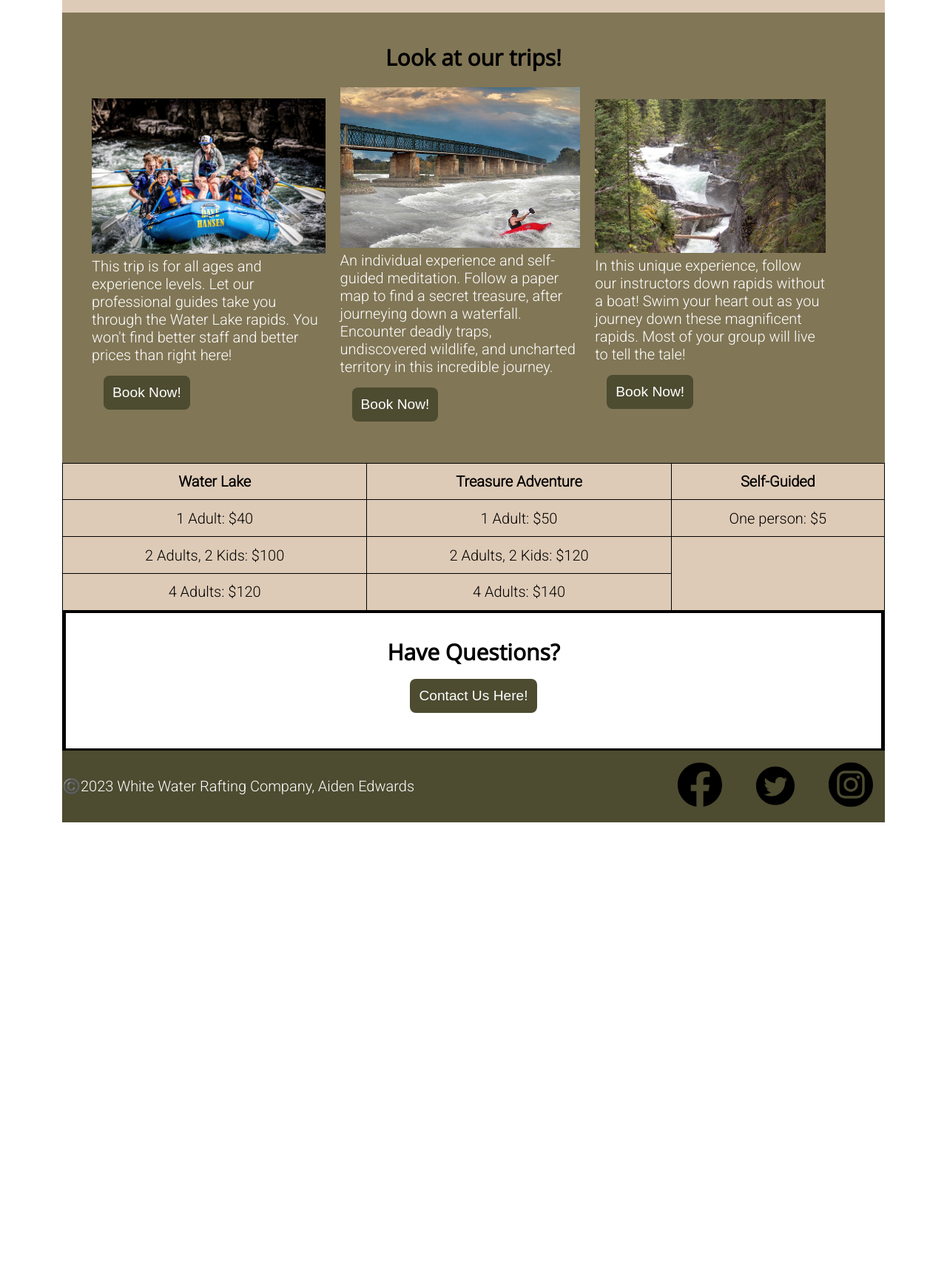
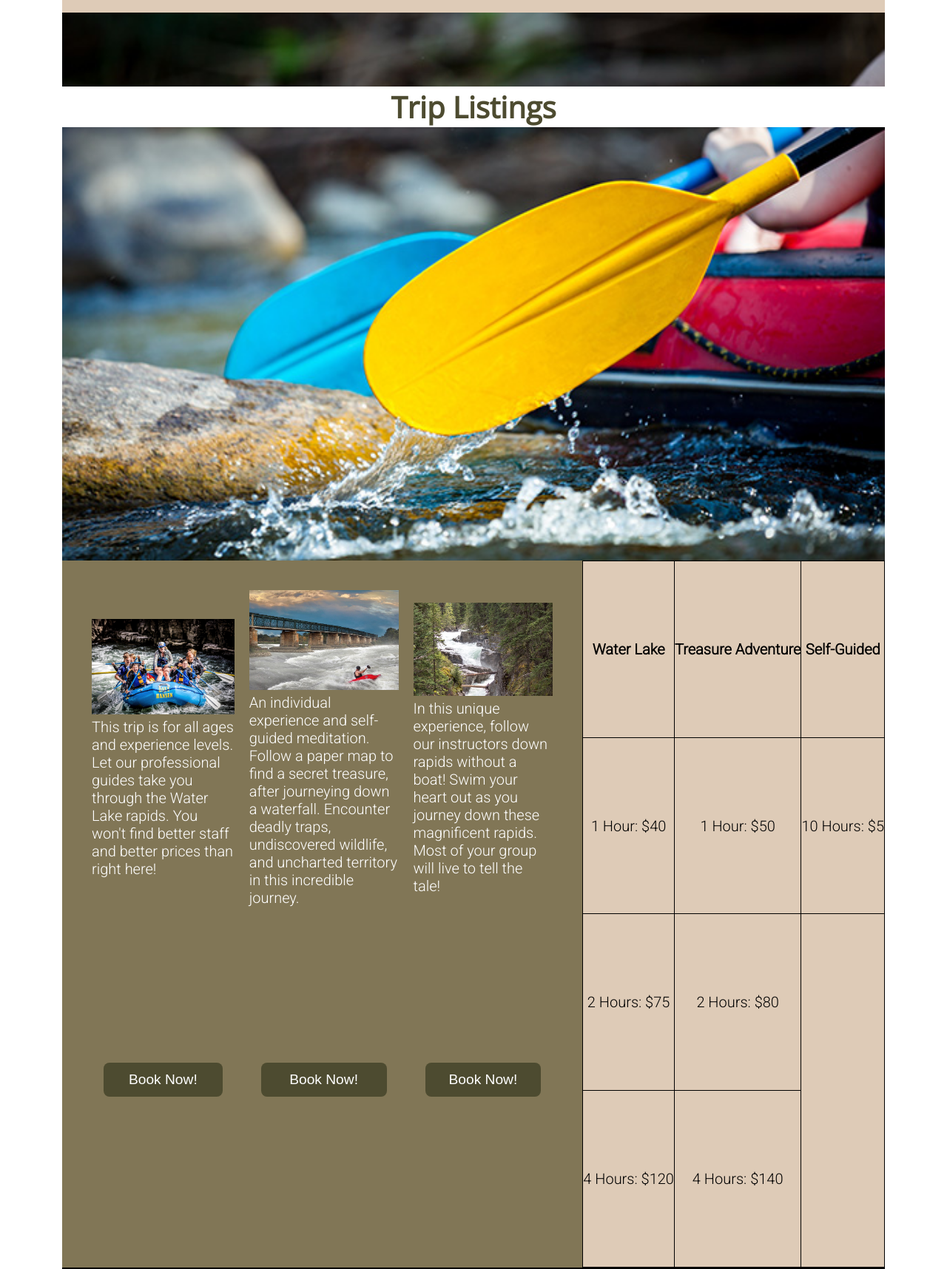
Before and after one commit to TicTacToe333/wdd130, a plain HTML site: page wwr/trips.html in a window 1280 px wide. Shown: the part 292-2008 px from the top of the page at 74% size. Before the commit the page ends 1424 px from the top, so only its background shows below. Drawn offline with nearby package versions, Linux system fonts and the light colour scheme.

Commit message:
Finished Project

```diff
--- a/wwr/styles/rafting.css
+++ b/wwr/styles/rafting.css
@@ -38,6 +38,7 @@ body {
     }
 
 header {
+    font-size:30px;
     padding: 20px;
     background-color: var(--accent1-color);
     display:grid;
@@ -52,7 +53,7 @@ a {
 }
 /*Might need to fix this later. Find a better way for h2 to span the whole row*/
 h2{
-    grid-column: span 5 ;
+    grid-column: span 5;
     text-align:center;
     color: var(--accent3-color);
 }
@@ -164,16 +165,17 @@ table, td, th {
     border: 1px solid;
   }
 
-  table {
-    height:200px;
+table {
+    height:auto;
     text-align:center;
     width: 100%;
     border-collapse: collapse;
     color: var(--accent3-color);
     background-color: var(--accent1-color);
-  }
+}
 
 .redirect{
+    background-color: var(--accent2-color);
     display:flex;
     flex-direction: column;
     align-items: center;
@@ -182,5 +184,29 @@ table, td, th {
     border-right:5px solid var(--accent3-color);
     border-top:3px solid var(--accent3-color);
     border-bottom:3px solid var(--accent3-color);
+    grid-column:span 3;
 
 }
+
+.double-column{
+    display:grid;
+    grid-template-columns: auto auto;
+    grid-template-rows: auto auto;
+}
+
+.blog{
+    color: var(--accent3-color);
+    background-color: var(--accent1-color);
+    padding:20px;
+}
+
+.trips{
+    grid-template-columns: auto auto auto;
+    grid-template-rows: 1fr 1fr;
+}
+
+.book-now{
+    display:flex;
+    flex-direction: row;
+    justify-content: space-between;
+}
--- a/wwr/trips.html
+++ b/wwr/trips.html
@@ -18,8 +18,12 @@
         <a href="contact.html"><b>Contact</b></a>
     </header>
     <main>
-        <section>
-            <h2>Look at our trips!</h2>
+        <div class="hero">
+            <img src="images/wwr1.jpg" alt="Trip Page">
+            <h1>Trip Listings</h1>
+        </div>
+        <div class="double-column">
+            <section class="trips">
                 <figure>
                     <img src="images/trip1.jpg" alt="White Water Rafting Trip Example 1">
                     <figcaption>
@@ -27,7 +31,6 @@
                         professional guides take you through the Water Lake rapids.
                         You won't find better staff and better prices than right here!
                     </figcaption>
-                <button type="submit">Book Now!</button>
                 </figure>
                 <figure>
                     <img src="images/trip2.jpg" alt="White Water Rafting Trip Example 2">
@@ -38,7 +41,7 @@
                         undiscovered wildlife, and uncharted territory in this
                         incredible journey.
                     </figcaption>
-                <button type="submit">Book Now!</button>
+
                 </figure>
                 <figure>
                     <img src="images/trip3.jpg" alt="White Water Rafting Trip Example 3">
@@ -47,8 +50,12 @@
                         without a boat! Swim your heart out as you journey down these
                         magnificent rapids. Most of your group will live to tell the tale!
                     </figcaption>
+                </figure>
+
                 <button type="submit">Book Now!</button>
-            </figure>
+                <button type="submit">Book Now!</button>
+                <button type="submit">Book Now!</button>
+
             </section>
 
             <table>
@@ -58,22 +65,22 @@
                     <th>Self-Guided</th>
                 </tr>
                 <tr>
-                <td>1 Adult: $40</td>
-                <td>1 Adult: $50</td>
-                <td>One person: $5</td>
+                    <td>1 Hour: $40</td>
+                    <td>1 Hour: $50</td>
+                    <td>10 Hours: $5</td>
                 </tr>
                 <tr>
-                <td>2 Adults, 2 Kids: $100</td>
-                <td>2 Adults, 2 Kids: $120</td>
+                    <td>2 Hours: $75</td>
+                    <td>2 Hours: $80</td>
 
                 </tr>
                 <tr>
-                <td>4 Adults: $120</td>
-                <td>4 Adults: $140</td>
+                    <td>4 Hours: $120</td>
+                    <td>4 Hours: $140</td>
 
                 </tr>
             </table>
-
+        </div>
         <div class="redirect">
             <h2>Have Questions?</h2>
             <button type="submit" onclick="location.href='contact.html';">Contact Us Here!</button>
```
Also changed, not shown: wwr/about.html (+1 -1 lines), wwr/index.html (+43 -4 lines). Lines whose indentation alone changed are shown as unchanged.
